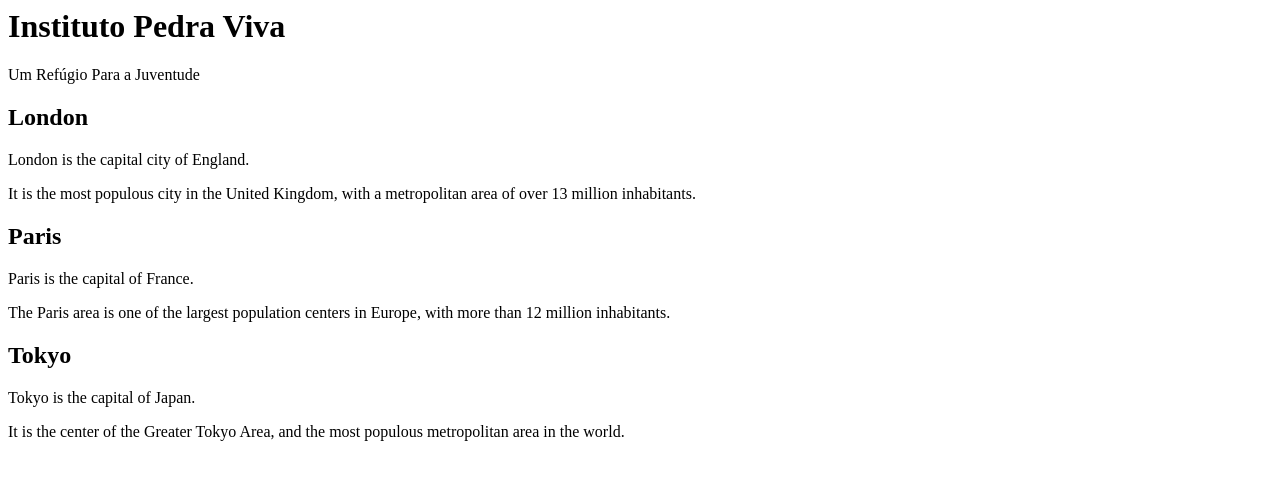
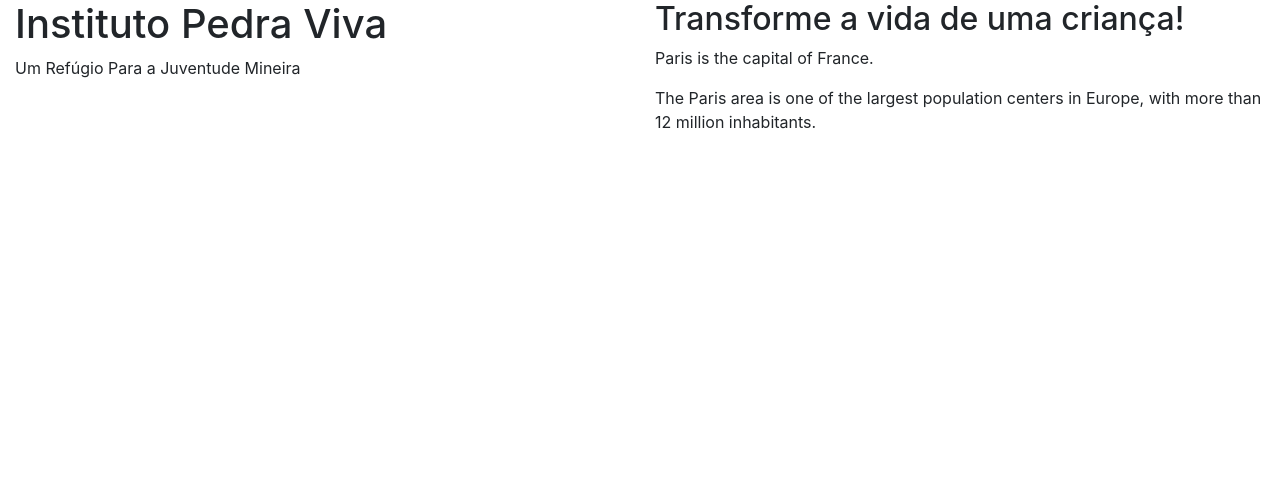
Before and after one commit to luisfmasc/PedraViva, a plain HTML site: page LP.html in a window 1280 px wide. Drawn offline with nearby package versions, Linux system fonts and the light colour scheme.

Commit message:
First layouting works

```diff
--- a/LP.html
+++ b/LP.html
@@ -1,27 +1,31 @@
-<div class="jumbotron text-center">
-    <h1>Instituto Pedra Viva</h1>
-    <p>Um Refúgio Para a Juventude</p>
-  </div>
+<!DOCTYPE html>
+<html lang="en">
+<head>
+  <title>Bootstrap Example</title>
+  <meta charset="utf-8">
+  <meta name="viewport" content="width=device-width, initial-scale=1">
+  <link rel="stylesheet" href="https://maxcdn.bootstrapcdn.com/bootstrap/4.1.3/css/bootstrap.min.css">
+  <script src="https://ajax.googleapis.com/ajax/libs/jquery/3.3.1/jquery.min.js"></script>
+  <script src="https://cdnjs.cloudflare.com/ajax/libs/popper.js/1.14.3/umd/popper.min.js"></script>
+  <script src="https://maxcdn.bootstrapcdn.com/bootstrap/4.1.3/js/bootstrap.min.js"></script>
+</head>
+<body>
+
 
       <div class="container-fluid">
         <div class="row">
-      <div class="col-sm-4">
-        <h2>London</h2>
-        <p>London is the capital city of England.</p>
-        <p>It is the most populous city in the United Kingdom,
-        with a metropolitan area of over 13 million inhabitants.</p>
+          <div class="col">
+            <h1>Instituto Pedra Viva</h1>
+            <p>Um Refúgio Para a Juventude Mineira</p>
           </div>
-      <div class="col-sm-4">
-        <h2>Paris</h2>
+          <div class="col">
+            <h2>Transforme a vida de uma criança!</h2>
             <p>Paris is the capital of France.</p>
             <p>The Paris area is one of the largest population centers in Europe,
             with more than 12 million inhabitants.</p>
           </div>
-      <div class="col-sm-4">
-        <h2>Tokyo</h2>
-        <p>Tokyo is the capital of Japan.</p>
-        <p>It is the center of the Greater Tokyo Area,
-        and the most populous metropolitan area in the world.</p>
         </div>
       </div>
-  </div>
+
+</body>
+</html>
```
Also changed, not shown: 1 other file. Lines whose indentation alone changed are shown as unchanged.
